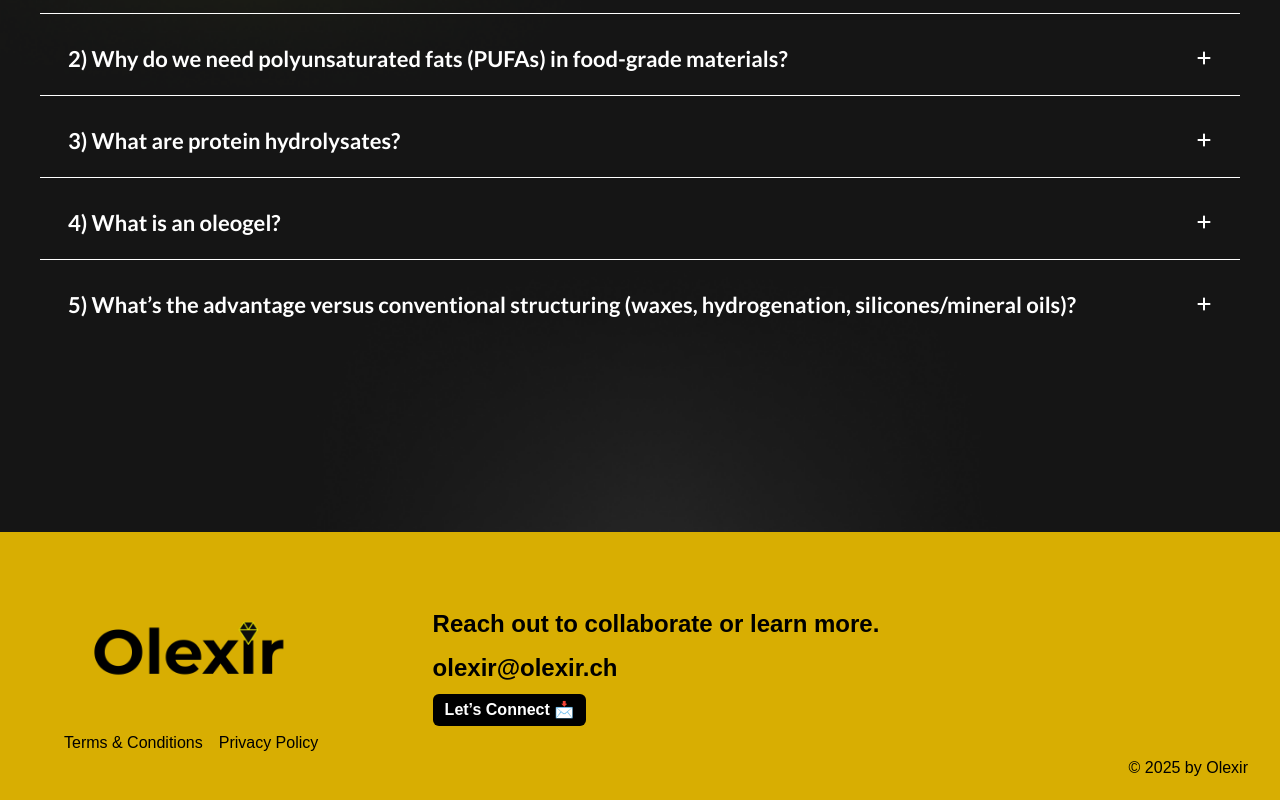
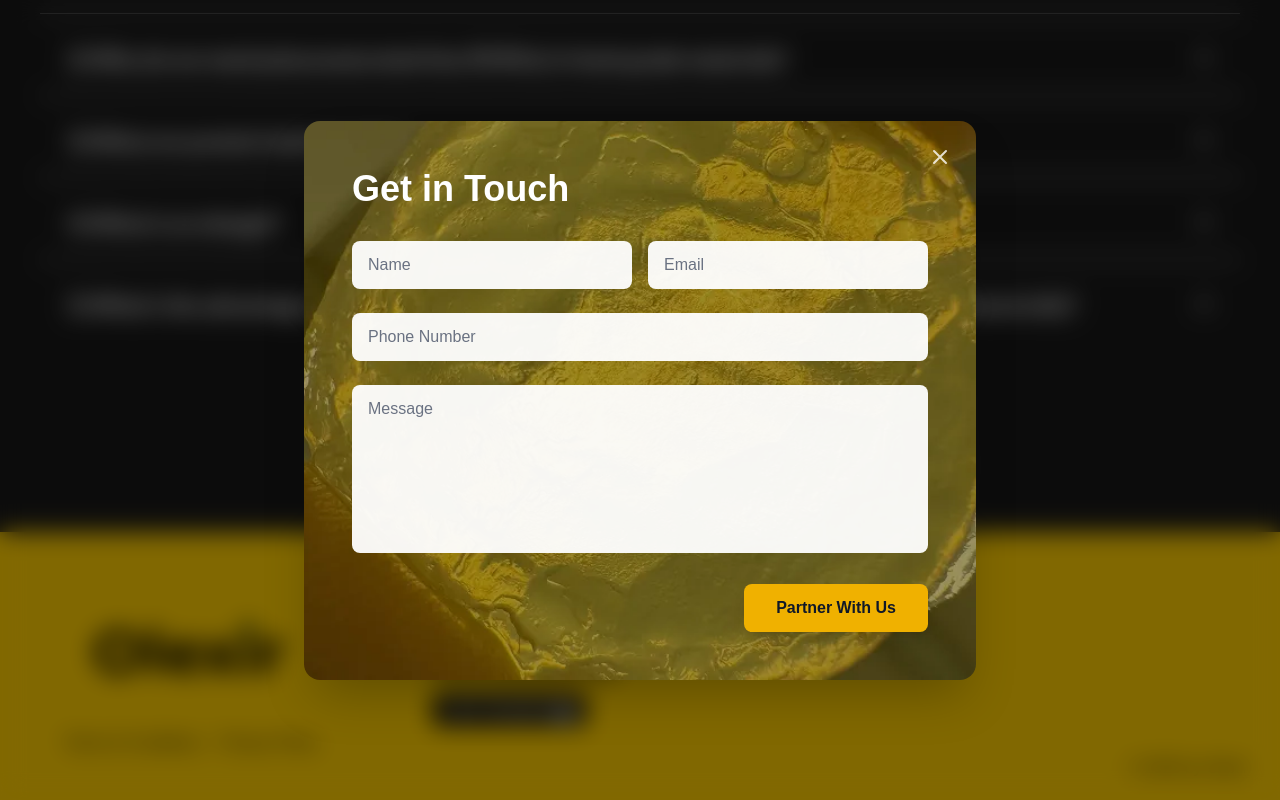
Before and after one commit to MrDrProfessorPatrick/olexir, a Next.js app: page /technology in a window 1280 px wide. Both pictures are taken after a click on the button "Let’s Connect 📩". Shown: the part 4746-5546 px from the top of the page. Built offline with nearby package versions, Linux system fonts and the light colour scheme.

Commit message:
linkedin added

```diff
--- a/src/app/applications/page.js
+++ b/src/app/applications/page.js
@@ -5,7 +5,6 @@ import BgVideo from '@/components/BgVideo'
 import RoundTabs from '@/components/RoundTabs'
 import Carusel from '@/components/Carusel'
 import { Lato } from 'next/font/google'
-import Bottom from '@/components/Bottom'
 
 const lato = Lato({
     variable: '--font-lato',
@@ -369,7 +368,6 @@ export default function Applications() {
                     *These applications are part of ongoing research and
                     collaborations, with results to be shared as they mature.
                 </p>
-                <Bottom />
             </div>
         </div>
     )
--- a/src/app/layout.js
+++ b/src/app/layout.js
@@ -1,31 +1,40 @@
-import { Geist } from "next/font/google";
-import NavBar from "../components/NavBar";
-import "./globals.css";
-import { Lato } from "next/font/google";
+import { Geist } from 'next/font/google'
+import NavBar from '../components/NavBar'
+import Bottom from '@/components/Bottom'
+import './globals.css'
+import { Lato } from 'next/font/google'
+import PopupProvider from '@/components/PopUpProvider'
+import ContactModal from '@/components/ContactModal'
 
 const lato = Lato({
-  variable: "--font-lato",
-  subsets: ["latin"],
-  weight: ["100", "300", "400", "700", "900"],
-});
+    variable: '--font-lato',
+    subsets: ['latin'],
+    weight: ['100', '300', '400', '700', '900'],
+})
 
 const geistSans = Geist({
-  variable: "--font-geist-sans",
-  subsets: ["latin"],
-});
+    variable: '--font-geist-sans',
+    subsets: ['latin'],
+})
 
 export const metadata = {
-  title: "Create Next App",
-  description: "Generated by create next app",
-};
+    title: 'Create Next App',
+    description: 'Generated by create next app',
+}
 
 export default function RootLayout({ children }) {
     return (
         <html lang="en">
-      <body className={`${geistSans.variable} ${lato.variable} antialiased`}>
+            <body
+                className={`${geistSans.variable} ${lato.variable} antialiased`}
+            >
+                <PopupProvider>
                     <NavBar />
                     {children}
+                    <Bottom />
+                    <ContactModal />
+                </PopupProvider>
             </body>
         </html>
-  );
+    )
 }
--- a/src/app/page.js
+++ b/src/app/page.js
@@ -1,7 +1,6 @@
 import HeroPage from '@/components/HeroPage'
 import HomePageContent from '@/components/HomePageContent'
 import CaruselHome from '@/components/CaruselHome'
-import Bottom from '@/components/Bottom'
 import { Inter } from 'next/font/google'
 import { Lato } from 'next/font/google'
 import LineCircleRight from '../components/LineCircleRight'
@@ -93,9 +92,7 @@ export default function Home() {
                 <CaruselHome images={images} isBigCarousel={true} />
                 <HomePageContent />
             </main>
-            <footer className="row-start-3 flex gap-[24px] flex-wrap items-center justify-center">
-                <Bottom />
-            </footer>
+            <footer className="row-start-3 flex gap-[24px] flex-wrap items-center justify-center"></footer>
         </div>
     )
 }
--- a/src/app/technology/page.js
+++ b/src/app/technology/page.js
@@ -7,7 +7,6 @@ import BgVideo from '@/components/BgVideo'
 import DashedLine from '@/components/DashedLine'
 import LineCircleLeft from '@/components/LineCircleLeft'
 import LineCircleRight from '@/components/LineCircleRight'
-import Bottom from '@/components/Bottom'
 import { useIsMobile, useIsTablet } from '@/hooks/useIsMobile'
 import { Lato } from 'next/font/google'
 import { Inter } from 'next/font/google'
@@ -1074,7 +1073,6 @@ export default function Solution() {
                     </div>
                 </div>
             </div>
-            <Bottom />
         </div>
     )
 }
--- /dev/null
+++ b/src/components/ContactModal.js
@@ -0,0 +1,123 @@
+'use client'
+import { useState } from 'react'
+import { usePopup } from './PopUpProvider'
+
+export default function ContactModal() {
+    const { isOpen, closePopup } = usePopup()
+
+    const [formData, setFormData] = useState({
+        name: '',
+        email: '',
+        phone: '',
+        message: '',
+    })
+
+    const handleSubmit = () => {
+        console.log('Form submitted:', formData)
+        closePopup()
+    }
+
+    const handleChange = (e) => {
+        setFormData({
+            ...formData,
+            [e.target.name]: e.target.value,
+        })
+    }
+
+    if (!isOpen) return null
+
+    return (
+        <div className="absolute  bg-gradient-to-br from-amber-50 to-orange-100 flex items-center justify-center z-1000">
+            {/* Modal Overlay */}
+            <div className="fixed inset-0 z-50 flex items-center justify-center p-4">
+                {/* Backdrop */}
+                <div
+                    className="absolute inset-0 bg-black/40 backdrop-blur-md"
+                    onClick={closePopup}
+                />
+
+                {/* Modal Content */}
+                <div className="relative w-full max-w-2xl bg-gradient-to-br from-yellow-700 via-amber-700 to-yellow-800 rounded-2xl shadow-2xl overflow-hidden bg-[url('/ContactModalBG.webp')] bg-cover bg-center">
+                    {/* Pattern */}
+                    <div className="absolute inset-0 opacity-30" />
+
+                    <div className="relative p-8 md:p-12">
+                        {/* Close button */}
+                        <button
+                            onClick={closePopup}
+                            className="absolute top-6 right-6 text-white/80 hover:text-white transition-colors"
+                        >
+                            <svg
+                                className="w-6 h-6"
+                                fill="none"
+                                stroke="currentColor"
+                                viewBox="0 0 24 24"
+                            >
+                                <path
+                                    strokeLinecap="round"
+                                    strokeLinejoin="round"
+                                    strokeWidth={2}
+                                    d="M6 18L18 6M6 6l12 12"
+                                />
+                            </svg>
+                        </button>
+
+                        {/* Title */}
+                        <h2 className="text-4xl font-bold text-white mb-8">
+                            Get in Touch
+                        </h2>
+
+                        {/* Form */}
+                        <div className="space-y-6">
+                            <div className="grid grid-cols-1 md:grid-cols-2 gap-4">
+                                <input
+                                    type="text"
+                                    name="name"
+                                    placeholder="Name"
+                                    value={formData.name}
+                                    onChange={handleChange}
+                                    className="w-full px-4 py-3 rounded-lg bg-white/95 text-gray-800 placeholder-gray-500 focus:outline-none focus:ring-2 focus:ring-yellow-300"
+                                />
+                                <input
+                                    type="email"
+                                    name="email"
+                                    placeholder="Email"
+                                    value={formData.email}
+                                    onChange={handleChange}
+                                    className="w-full px-4 py-3 rounded-lg bg-white/95 text-gray-800 placeholder-gray-500 focus:outline-none focus:ring-2 focus:ring-yellow-300"
+                                />
+                            </div>
+
+                            <input
+                                type="tel"
+                                name="phone"
+                                placeholder="Phone Number"
+                                value={formData.phone}
+                                onChange={handleChange}
+                                className="w-full px-4 py-3 rounded-lg bg-white/95 text-gray-800 placeholder-gray-500 focus:outline-none focus:ring-2 focus:ring-yellow-300"
+                            />
+
+                            <textarea
+                                name="message"
+                                placeholder="Message"
+                                value={formData.message}
+                                onChange={handleChange}
+                                rows={6}
+                                className="w-full px-4 py-3 rounded-lg bg-white/95 text-gray-800 placeholder-gray-500 focus:outline-none focus:ring-2 focus:ring-yellow-300 resize-none"
+                            />
+
+                            <div className="flex justify-end">
+                                <button
+                                    onClick={handleSubmit}
+                                    className="px-8 py-3 bg-yellow-500 text-gray-900 font-semibold rounded-lg hover:bg-yellow-400 transition-colors shadow-lg"
+                                >
+                                    Partner With Us
+                                </button>
+                            </div>
+                        </div>
+                    </div>
+                </div>
+            </div>
+        </div>
+    )
+}
--- a/src/components/HeroPage.js
+++ b/src/components/HeroPage.js
@@ -1,7 +1,9 @@
+'use client'
 import Image from 'next/image'
 import NavBar from './NavBar'
 import { Lato } from 'next/font/google'
 import { Montserrat } from 'next/font/google'
+import { usePopup } from './PopUpProvider'
 
 const lato = Lato({
     variable: '--font-lato',
@@ -16,6 +18,7 @@ const montserrat = Montserrat({
 })
 
 export default function HeroPage() {
+    const { openPopup } = usePopup()
     return (
         <section className="relative w-full h-[1180px] lg:h-[916px]">
             <Image
@@ -40,6 +43,7 @@ export default function HeroPage() {
                             Discover More
                         </button>
                         <button
+                            onClick={openPopup}
                             className={`w-[100px] h-[40px] xs:w-[150px] xs:h-[49px] sm:w-[179px] sm:h-[59px] rounded-xl relative cursor-pointer bg-[#D8AE02] z-100 text-black text-[11px] sm:text-[14px] md:text-[18px] ml-[10px] ${montserrat.className}`}
                         >
                             Partner With Us
--- /dev/null
+++ b/src/components/PopUpProvider.js
@@ -0,0 +1,26 @@
+'use client'
+import { createContext, useState, useContext } from 'react'
+
+const PopupContext = createContext(null)
+
+export function usePopup() {
+    const ctx = useContext(PopupContext)
+    if (!ctx) throw new Error('usePopup must be inside PopupProvider')
+    return ctx
+}
+
+export default function PopupProvider({ children }) {
+    const [isOpen, setIsOpen] = useState(false)
+    console.log('isOpen', isOpen)
+    return (
+        <PopupContext.Provider
+            value={{
+                isOpen,
+                openPopup: () => setIsOpen(true),
+                closePopup: () => setIsOpen(false),
+            }}
+        >
+            {children}
+        </PopupContext.Provider>
+    )
+}
```
Also changed, not shown: src/app/aboutus/page.js (+18 -4 lines), src/components/Bottom.js (+18 -10 lines), src/components/NavBar.js (+28 -14 lines), public/ContactModalBG.webp (added), 1 other file (tests, documents, lock files or other folders). Lines whose indentation alone changed are shown as unchanged.
